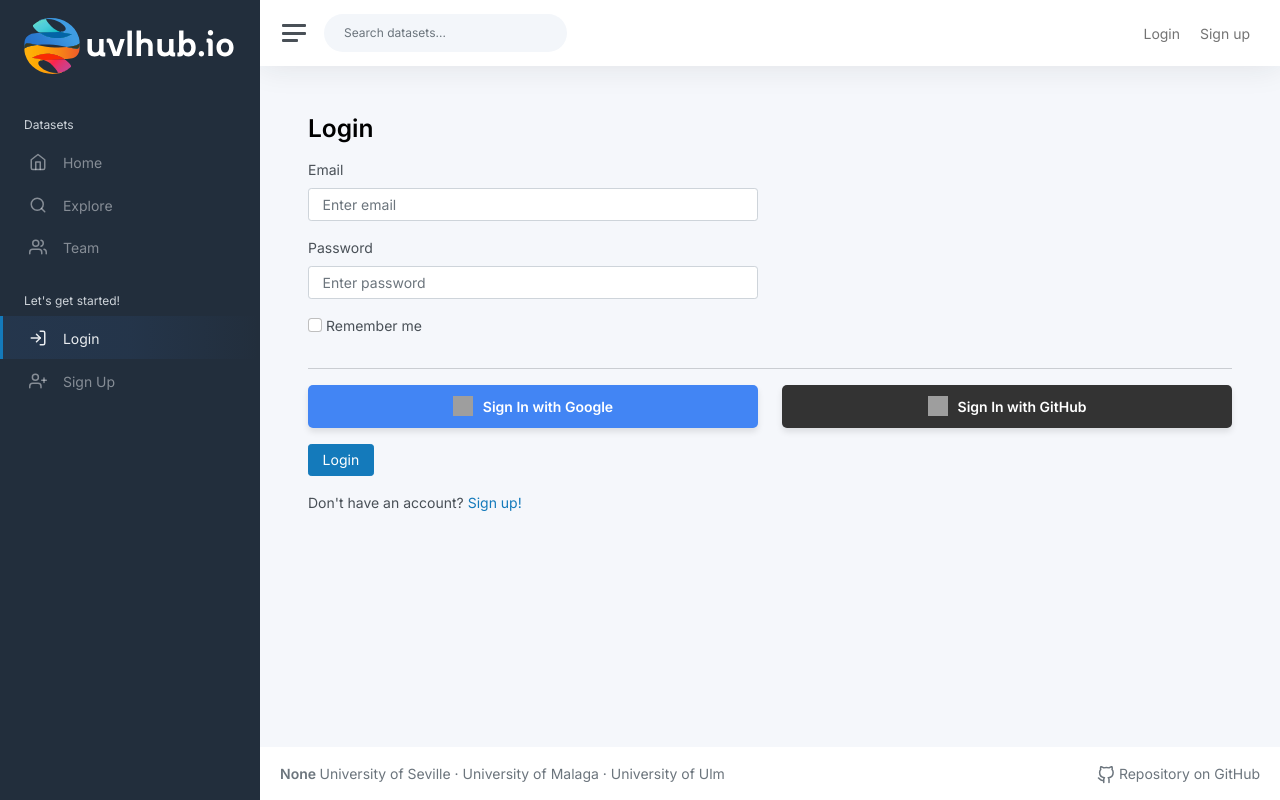
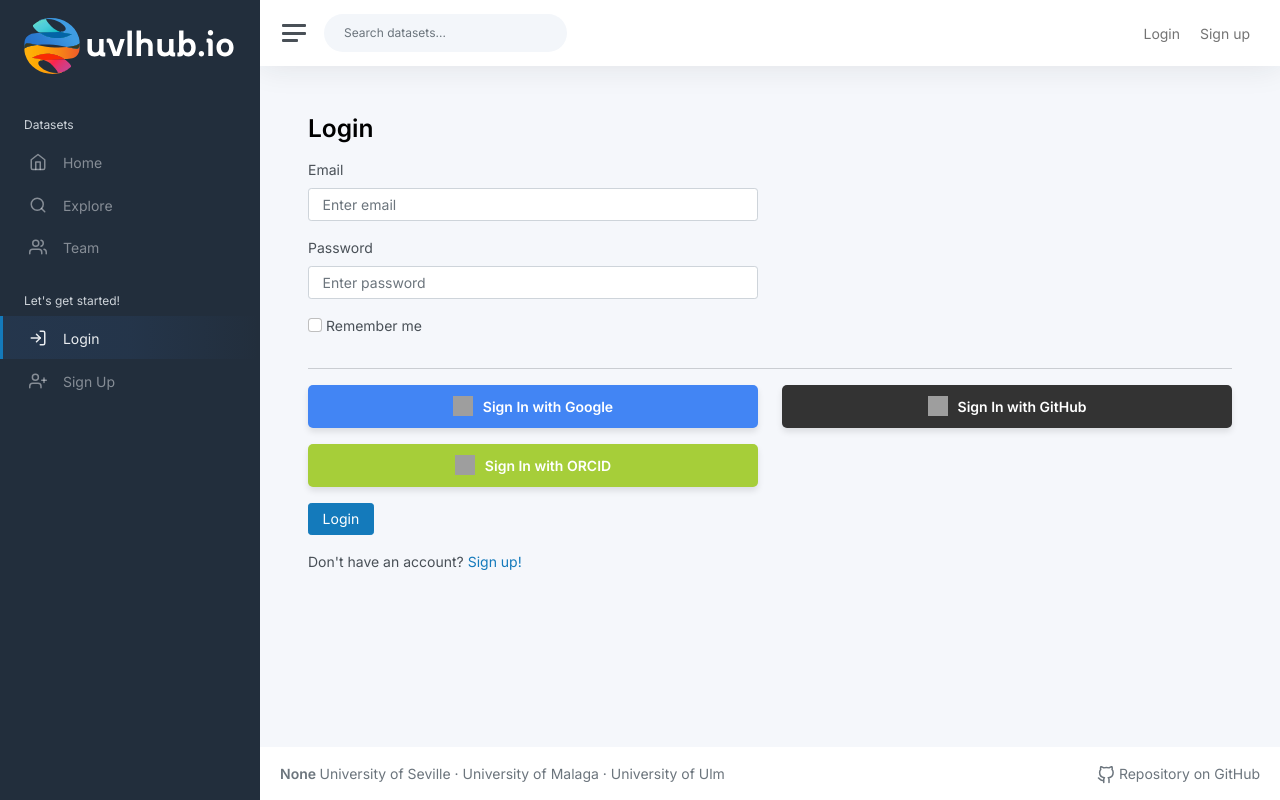
Before and after one commit to EGC-G2-tortilla/tortilla-hub, a Flask app: page /login in a window 1280 px wide. Run offline with Flask 3, Linux system fonts and the light colour scheme; parts of the project's set-up code (start-up, migrations or seed data) failed here and were passed over; some libraries are stand-ins or nearby versions; grey boxes are pictures that could not be loaded.

Commit message:
feat: Añadir soporte login y autenticación con ORCID
También se añade un campo adicional en user, para facilitar la identificacion de usuarios con orcid

```diff
--- a/app/modules/auth/forms.py
+++ b/app/modules/auth/forms.py
@@ -16,3 +16,8 @@ class LoginForm(FlaskForm):
     password = PasswordField('Password', validators=[DataRequired()])
     remember_me = BooleanField('Remember me')
     submit = SubmitField('Login')
+
+
+class ProvideEmailForm(FlaskForm):
+    email = StringField('Email', validators=[DataRequired(), Email()])
+    submit = SubmitField('Submit')
--- a/app/modules/auth/models.py
+++ b/app/modules/auth/models.py
@@ -19,6 +19,7 @@ class User(db.Model, UserMixin):
     email = db.Column(db.String(256), unique=True, nullable=False)
     password = db.Column(db.String(256), nullable=False)
     created_at = db.Column(db.DateTime, nullable=False, default=lambda: datetime.now(timezone.utc))
+    orcid = db.Column(db.String(19), unique=True, nullable=True)
 
     data_sets = db.relationship('DataSet', backref='user', lazy=True)
     profile = db.relationship('UserProfile', backref='user', uselist=False)
--- a/app/modules/auth/repositories.py
+++ b/app/modules/auth/repositories.py
@@ -21,6 +21,9 @@ class UserRepository(BaseRepository):
     def get_by_email(self, email: str):
         return self.model.query.filter_by(email=email).first()
 
+    def get_by_orcid(self, orcid: str):
+        return self.model.query.filter_by(orcid=orcid).first()
+
     def create_oauth_provider(self, user, provider_name, provider_user_id):
         oauth_provider = OAuthProvider(user=user, provider_name=provider_name, provider_user_id=provider_user_id)
         self.session.add(oauth_provider)
--- a/app/modules/auth/routes.py
+++ b/app/modules/auth/routes.py
@@ -9,7 +9,7 @@ from werkzeug.security import generate_password_hash
 from authlib.integrations.flask_client import OAuth
 
 from app.modules.auth import auth_bp
-from app.modules.auth.forms import SignupForm, LoginForm
+from app.modules.auth.forms import ProvideEmailForm, SignupForm, LoginForm
 from app.modules.auth.services import AuthenticationService
 from app.modules.profile.services import UserProfileService
 
@@ -40,6 +40,15 @@ github = oauth.register(
     api_base_url='https://api.github.com/',
     client_kwargs={'scope': 'user:email read:user'},
     )
+
+orcid = oauth.register(
+    name='orcid',
+    client_id=os.getenv('ORCID_CLIENT_ID'),
+    client_secret=os.getenv('ORCID_CLIENT_SECRET'),
+    authorize_url='https://orcid.org/oauth/authorize',
+    access_token_url='https://orcid.org/oauth/token',
+    client_kwargs={'scope': '/authenticate', 'token_endpoint_auth_method': 'client_secret_post'}
+)
 
 
 def generate_random_password(length=12):
@@ -75,6 +84,163 @@ def show_signup_form():
         return redirect(url_for('public.index'))
 
     return render_template("auth/signup_form.html", form=form, state=state)
+
+
+@auth_bp.route("/signup/orcid")
+def sign_up_orcid():
+    # Genera un estado único para la sesión y almacénalo
+    state = secrets.token_urlsafe(16)
+    session['signup_state'] = state
+
+    # Redirige a ORCID con el estado generado
+    redirect_uri = url_for("auth.authorize_signup_orcid", _external=True)
+    return orcid.authorize_redirect(redirect_uri, state=state)
+
+
+@auth_bp.route("/authorize/signup/orcid")
+def authorize_signup_orcid():
+    if current_user.is_authenticated:
+        return redirect(url_for('public.index'))
+
+    # Verifica que el estado almacenado en la sesión coincida con el estado recibido
+    state = request.args.get('state')
+    expected_state = session.pop('signup_state', None)
+    if state != expected_state:
+        return "CSRF Warning! State mismatch.", 400
+
+    # Autoriza el token con ORCID
+    token = orcid.authorize_access_token()
+    orcid_id = token.get('orcid')
+
+    # Solicitar la información del perfil del usuario
+    userinfo_endpoint = f"https://pub.orcid.org/v3.0/{orcid_id}"
+    headers = {'Accept': 'application/json'}
+    resp = orcid.get(userinfo_endpoint, headers=headers)
+    profile = resp.json()
+
+    # Obtener email adicionalmente desde el endpoint de emails de ORCID
+    email_endpoint = f"https://pub.orcid.org/v3.0/{orcid_id}/email"
+    email_resp = orcid.get(email_endpoint, headers=headers)
+    email_data = email_resp.json()
+    email = next(
+        (email['email'] for email in email_data.get('email', [])
+         if email.get('primary') and email.get('verified')),
+        None
+    )
+    if not email:
+        # Si el email no está disponible, redirige al usuario a una página donde pueda proporcionarlo manualmente
+        session['orcid_id'] = orcid_id
+        session['profile_data'] = {
+            'given_name': profile.get("person", {}).get("name", {}).get("given-names", {}).get("value", "No Name"),
+            'family_name': profile.get("person", {}).get("name", {}).get("family-name", {}).get("value", "No Surname"),
+        }
+        return redirect(url_for('auth.provide_email'))
+
+    given_name = profile.get("person", {}).get("name", {}).get("given-names", {}).get("value", "No Name")
+    family_name = profile.get("person", {}).get("name", {}).get("family-name", {}).get("value", "No Surname")
+
+    user = authentication_service.get_by_email(email)
+
+    if user and user.is_oauth_user():
+        login_user(user, remember=True)
+        return redirect(url_for('public.index'))
+
+    elif user:
+        form = SignupForm()
+        return render_template("auth/signup_form.html", form=form, error="Email already in use, try logging in")
+
+    random_password = generate_random_password()
+    hashed_password = generate_password_hash(random_password)
+
+    user = authentication_service.create_with_profile_and_oauth_provider_appended(
+        email=email,
+        password=hashed_password,
+        name=given_name,
+        surname=family_name,
+        oauth_provider='orcid',
+        oauth_provider_user_id=orcid_id,
+        orcid=orcid_id
+    )
+    login_user(user, remember=True)
+    return redirect(url_for('public.index'))
+
+
+@auth_bp.route("/provide_email", methods=["GET", "POST"])
+def provide_email():
+    form = ProvideEmailForm()
+    if request.method == "POST" and form.validate_on_submit():
+        email = form.email.data
+        # Recupera los datos almacenados en la sesión
+        orcid_id = session.pop('orcid_id', None)
+        profile_data = session.pop('profile_data', {})
+
+        given_name = profile_data.get('given_name', "No Name")
+        family_name = profile_data.get('family_name', "No Surname")
+
+        user = authentication_service.get_by_email(email)
+
+        if user and user.is_oauth_user():
+            login_user(user, remember=True)
+            return redirect(url_for('public.index'))
+
+        elif user:
+            return render_template("auth/provide_email.html", form=form, error="Email already in use, try logging in")
+
+        random_password = generate_random_password()
+        hashed_password = generate_password_hash(random_password)
+
+        user = authentication_service.create_with_profile_and_oauth_provider_appended(
+            email=email,
+            password=hashed_password,
+            name=given_name,
+            surname=family_name,
+            oauth_provider='orcid',
+            oauth_provider_user_id=orcid_id,
+            orcid=orcid_id
+        )
+        login_user(user, remember=True)
+        return redirect(url_for('public.index'))
+
+    return render_template("auth/provide_email.html", form=form)
+
+
+@auth_bp.route("/login/orcid")
+def login_orcid():
+    # Genera un estado único para la sesión y almacénalo
+    state = secrets.token_urlsafe(16)
+    session['login_state'] = state
+
+    # Redirige a ORCID con el estado generado
+    redirect_uri = url_for("auth.authorize_login_orcid", _external=True)
+    return orcid.authorize_redirect(redirect_uri, state=state)
+
+
+@auth_bp.route("/authorize/login/orcid")
+def authorize_login_orcid():
+    if current_user.is_authenticated:
+        return redirect(url_for('public.index'))
+
+    # Verifica que el estado almacenado en la sesión coincida con el estado recibido
+    state = request.args.get('state')
+    expected_state = session.pop('login_state', None)
+    if state != expected_state:
+        return "CSRF Warning! State mismatch.", 400
+
+    # Autoriza el token con ORCID
+    token = orcid.authorize_access_token()
+    orcid_id = token.get('orcid')
+
+    # Buscar al usuario en la base de datos utilizando el ORCID ID
+    user = authentication_service.get_by_orcid(orcid_id)
+
+    # Si el usuario existe, proceder con el login
+    if user:
+        login_user(user, remember=True)
+        return redirect(url_for('public.index'))
+
+    # Si el usuario no existe, devolver un mensaje de error
+    form = LoginForm()
+    return render_template("auth/login_form.html", form=form, error="Account with this ORCID ID does not exist")
 
 
 @auth_bp.route("/signup/google")
--- a/app/modules/auth/templates/auth/login_form.html
+++ b/app/modules/auth/templates/auth/login_form.html
@@ -67,7 +67,12 @@
                                 <span style="font-weight: bold;">Sign In with GitHub</span>
                             </a>
                         </div>
-
+                        <div class="col-lg-6 col-12 mb-3">
+                            <a href="{{ url_for('auth.login_orcid') }}" class="btn btn-block" style="background-color: #a6ce39; color: white; display: flex; align-items: center; justify-content: center; border-radius: 5px; padding: 10px; box-shadow: 0 4px 6px rgba(0, 0, 0, 0.1); transition: background-color 0.3s ease;">
+                                <img src="https://orcid.org/sites/default/files/images/orcid_24x24.png" alt="ORCID logo" style="width: 20px; height: 20px; margin-right: 10px;">
+                                <span style="font-weight: bold;">Sign In with ORCID</span>
+                            </a>
+                        </div>
                     </div>
 
 
```
Also changed, not shown: app/modules/auth/services.py (+7 -1 lines), app/modules/auth/templates/auth/provide_email.html (added, +31 -0 lines), app/modules/auth/templates/auth/signup_form.html (+7 -0 lines), migrations/versions/6f5857a1b32d_add_orcid_field_to_user_model.py (added, +34 -0 lines).
